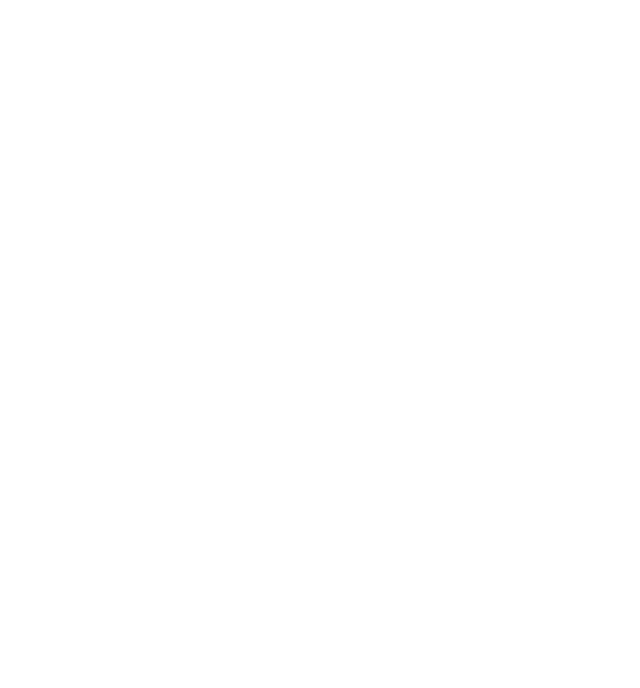
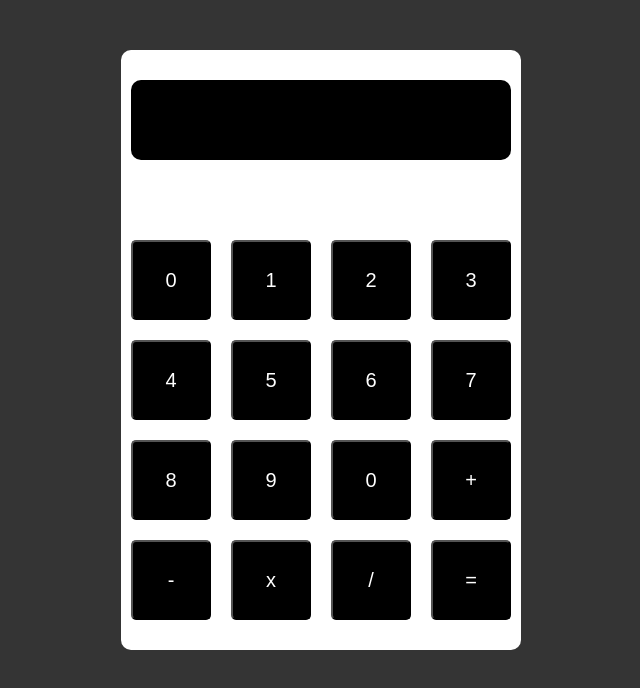
Before and after one commit to Winnerezy/Cali, a plain HTML site: page index.html in a window 1280 px wide. Shown: the whole page, without its empty margins (319-959 px from the left). Drawn offline with Linux system fonts and the light colour scheme.

Commit message:
added the UI of the calculator

```diff
--- a/index.html
+++ b/index.html
@@ -7,6 +7,27 @@
     <link rel="stylesheet" href="style.css">
 </head>
 <body>
+    <main id="container">
+        <section id="screen"></section>
+        <section id="buttons">
+            <button>0</button>
+            <button>1</button>
+            <button>2</button>
+            <button>3</button>
+            <button>4</button>
+            <button>5</button>
+            <button>6</button>
+            <button>7</button>
+            <button>8</button>
+            <button>9</button>
+            <button>0</button>
+            <button>+</button>
+            <button>-</button>
+            <button>x</button>
+            <button>/</button>
+            <button>=</button>
+        </section>
+    </main>
     <script src="script.js"></script>
 </body>
 </html>
--- a/style.css
+++ b/style.css
@@ -0,0 +1,50 @@
+*{
+    margin: 0;
+    padding: 0;
+    box-sizing: border-box;
+}
+body{
+    background-color: rgba(30, 30, 30, 0.9);
+    color: white;
+    display: flex;
+    justify-content: center;
+    align-items: end;
+    position: relative;
+}
+
+#container{
+    top: 50px;
+    display: grid;
+    align-items: center;
+    justify-content: center;
+    grid-template-rows: auto auto;
+    background-color: white;
+    height: 600px;
+    width: 400px;
+    position: relative;
+    row-gap: 20px;
+    border-radius: 10px;
+}
+
+#screen{
+    width: 380px;
+    height: 80px;
+    border-radius: 10px;
+    background-color: black;
+}
+
+#buttons{
+    display: grid;
+    grid-template-columns: auto auto auto auto;
+    gap: 20px;
+    align-items: center;
+    justify-content: center;
+}
+button{
+    font-size: 20px;
+    width: 80px;
+    height: 80px;
+    background-color: black;
+    border-radius: 5px;
+    color: white;
+}
```
